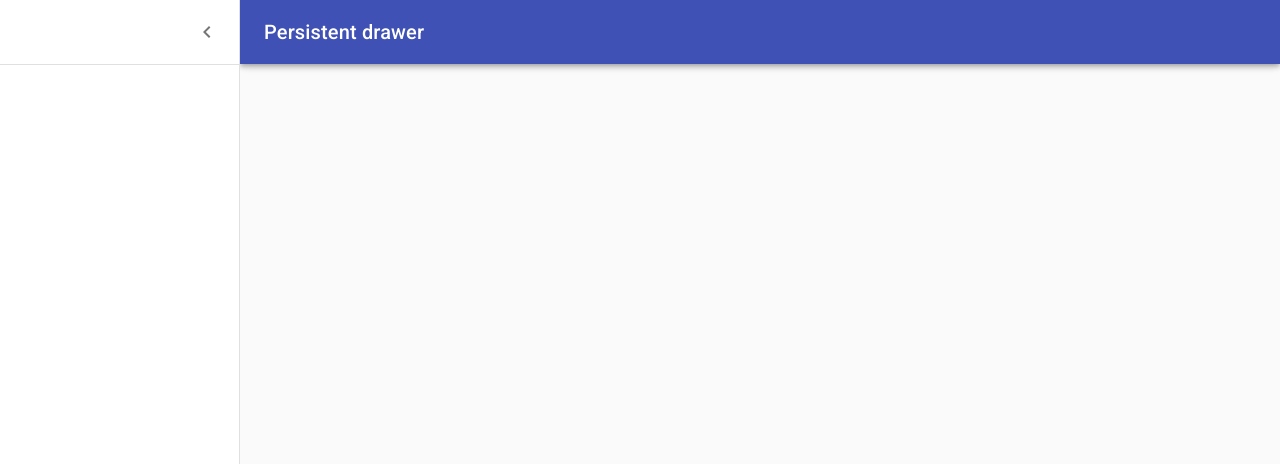
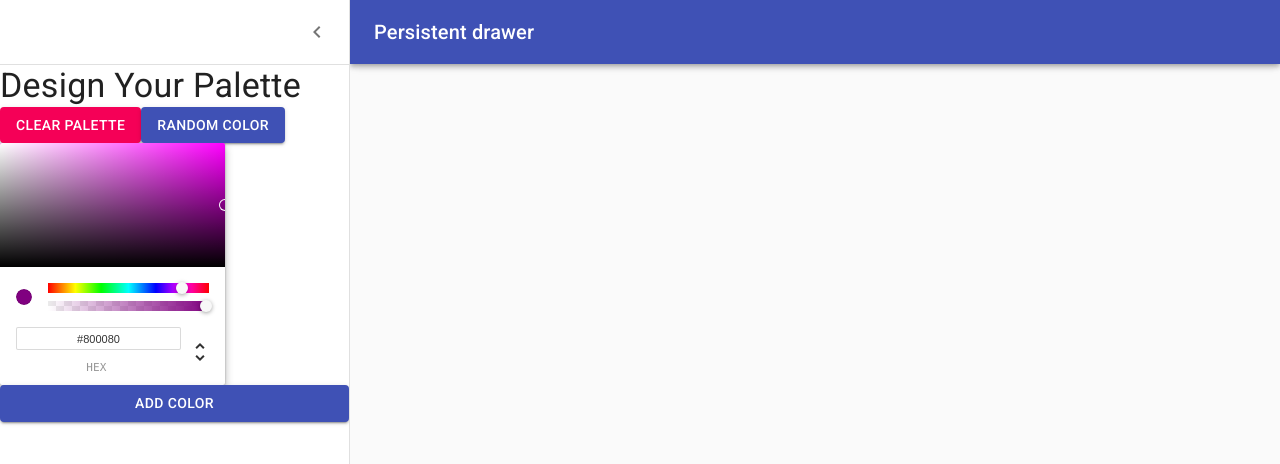
Before and after one commit to ddualba/color-app-dar, a React (Create React App) app: page /palette/new in a window 1280 px wide. Both pictures are taken after a click on the button "Open drawer". Shown: the top 464 px of the page. Built offline with nearby package versions, Linux system fonts and the light colour scheme.

Commit message:
Add ChromePicker and Buttons to drawer

```diff
--- a/package.json
+++ b/package.json
@@ -12,6 +12,7 @@
     "chroma-js": "^2.1.0",
     "rc-slider": "^9.3.0",
     "react": "^16.13.1",
+    "react-color": "^2.18.1",
     "react-copy-to-clipboard": "^5.0.2",
     "react-dom": "^16.13.1",
     "react-router-dom": "^5.2.0",
--- a/src/NewPaletteForm.js
+++ b/src/NewPaletteForm.js
@@ -10,8 +10,10 @@
 import IconButton from '@material-ui/core/IconButton';
 import MenuIcon from '@material-ui/icons/Menu';
 import ChevronLeftIcon from '@material-ui/icons/ChevronLeft';
+import Button from '@material-ui/core/Button';
+import { ChromePicker } from 'react-color';
 
-const drawerWidth = 240;
+const drawerWidth = 350;
 
 const styles = (theme) => ({
 	root: {
@@ -125,6 +127,22 @@
 						</IconButton>
 					</div>
 					<Divider />
+					<Typography variant="h4">Design Your Palette</Typography>
+					<div>
+						<Button variant="contained" color="secondary">
+							Clear Palette
+						</Button>
+						<Button variant="contained" color="primary">
+							Random Color
+						</Button>
+					</div>
+					<ChromePicker
+						color="purple"
+						onChangeComplete={(newColor) => console.log(newColor)}
+					/>
+					<Button variant="contained" color="primary">
+						Add Color
+					</Button>
 				</Drawer>
 				<main
 					className={classNames(classes.content, {
```
Also changed, not shown: 1 other file (tests, documents, lock files or other folders).
